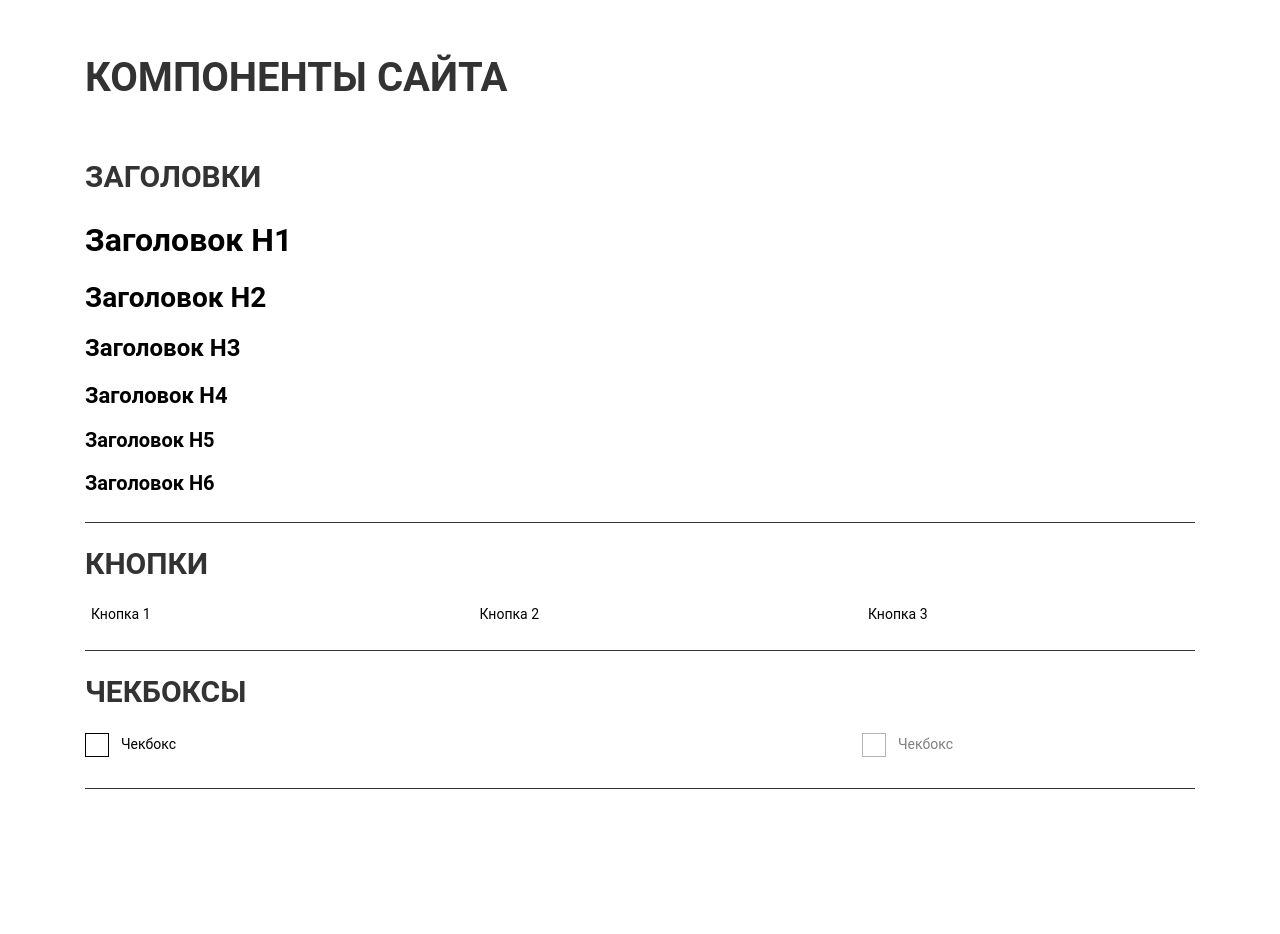
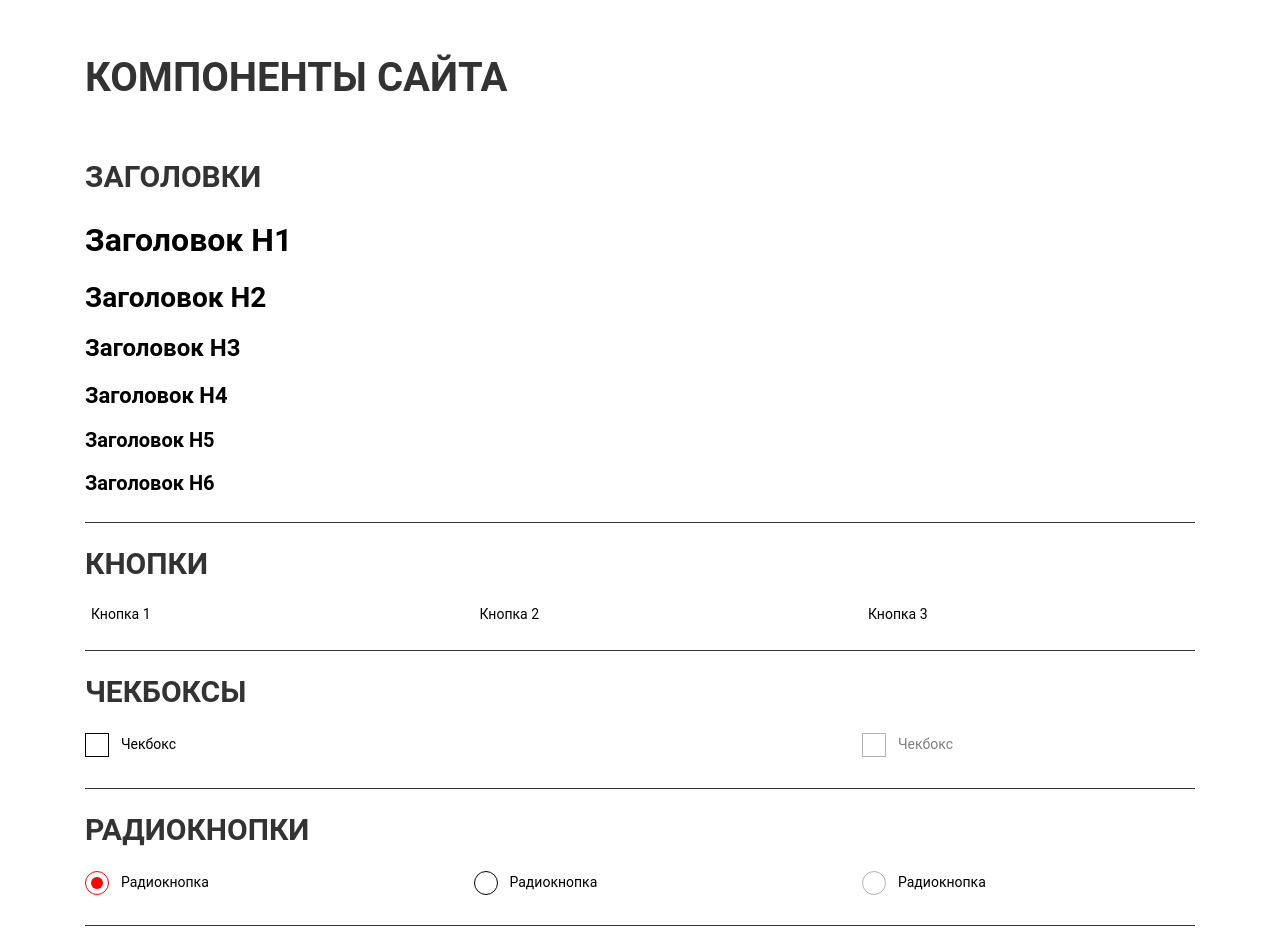
Before and after one commit to EkaterinaKochneva/project-template, a website: page src/pages/ui-kit/index.html in a window 1280 px wide. Before the commit the page ends 839 px from the top, so only its background shows below. Drawn offline with nearby package versions, Linux system fonts and the light colour scheme; files that its build step writes are made by us from their sources.

Commit message:
feat: add radio ui

```diff
--- a/src/pages/ui-kit/index.html
+++ b/src/pages/ui-kit/index.html
@@ -49,6 +49,7 @@
             <div class="ui-kit__title">
               Компоненты сайта
             </div>
+
             <div class="ui-kit__section">
               <div class="ui-kit__subtitle">
                 Заголовки
@@ -74,6 +75,7 @@
                 </div>
               </div>
             </div>
+
             <div class="ui-kit__section">
               <div class="ui-kit__subtitle">
                 Кнопки
@@ -90,9 +92,9 @@
                     <button>Кнопка 3</button>
                   </div>
                 </div>
-
               </div>
             </div>
+
             <div class="ui-kit__section">
               <div class="ui-kit__subtitle">
                 Чекбоксы
@@ -112,7 +114,34 @@
                     </label>
                   </div>
                 </div>
+              </div>
+            </div>
 
+            <div class="ui-kit__section">
+              <div class="ui-kit__subtitle">
+                Радиокнопки
+              </div>
+              <div class="ui-kit__block">
+                <div class="ui-kit__row">
+                  <div class="ui-kit__col">
+                    <label class="radio">
+                      <input class="radio__input" type="radio"name="radio-1" checked>
+                      <span class="radio__text">Радиокнопка</span>
+                    </label>
+                  </div>
+                  <div class="ui-kit__col">
+                    <label class="radio">
+                      <input class="radio__input" type="radio" name="radio-1">
+                      <span class="radio__text">Радиокнопка</span>
+                    </label>
+                  </div>
+                  <div class="ui-kit__col">
+                    <label class="radio">
+                      <input class="radio__input" type="radio" name="radio-1" disabled>
+                      <span class="radio__text">Радиокнопка</span>
+                    </label>
+                  </div>
+                </div>
               </div>
             </div>
           </div>
--- a/src/styles/main.scss
+++ b/src/styles/main.scss
@@ -7,6 +7,7 @@
 
 //Подключение ui-компонентов
 @import "../ui/checkbox/";
+@import "../ui/radio/";
 
 
 //Подключение компонентов
--- /dev/null
+++ b/src/ui/radio/index.scss
@@ -0,0 +1,58 @@
+@import 'src/styles/global/vars';
+
+.radio {
+  display: inline-flex;
+  align-items: center;
+  gap: 12px;
+
+  &__input {
+    position: relative;
+    appearance: none;
+    border: 1px solid $main-text-color;
+    width: 24px;
+    height: 24px;
+    flex-shrink: 0;
+    border-radius: 50%;
+    background-position: center;
+    background-repeat: no-repeat;
+
+    &::after {
+      position: absolute;
+      top: 50%;
+      left: 50%;
+      transform: translate(-50%, -50%);
+      width: 12px;
+      height: 12px;
+      border-radius: 50%;
+      background-color: $main-accent-color;
+    }
+
+    &:checked {
+      border-color: $main-accent-color;
+
+      &::after{
+        content: '';
+      }
+    }
+
+    &:focus {
+
+    }
+
+    &:not(:disabled) {
+      cursor: pointer;
+    }
+
+    &:disabled {
+      opacity: 0.3;
+
+      & + .checkbox__text {
+        opacity: 0.5;
+      }
+    }
+  }
+
+  &__text {
+    font-size: 14px;
+  }
+}
```
Also changed, not shown: src/ui/radio/index.html (added, +4 -0 lines).
